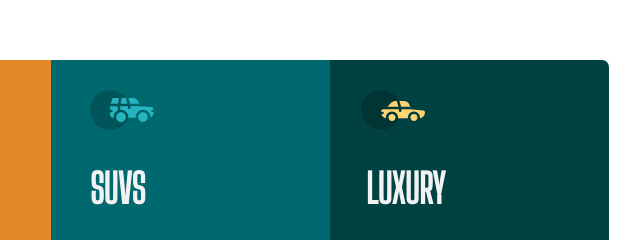
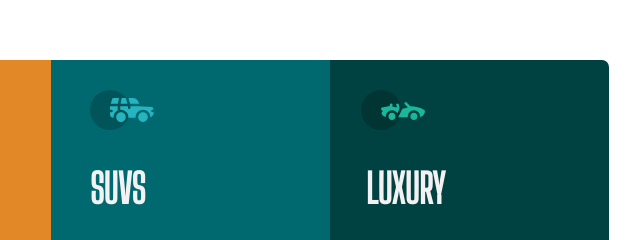
Before and after one commit to RahulCoder9999/PreviewCard, a plain HTML site: page index.html in a window 1280 px wide. Shown: the part 168-408 px from the top of the page, 456-1096 px from the left. Drawn offline with Linux system fonts and the light colour scheme.

Commit message:
Update index.html

```diff
--- a/index.html
+++ b/index.html
@@ -22,7 +22,7 @@
 		<div class="capsule" id="c2">Learn More</div>
 	  </div>
 	  <div class="column" id="col3">
-		<img src="/images/icon-sedans.svg" alt="" class="pic" id="pic3">
+		<img src="/images/icon-luxury.svg" alt="" class="pic" id="pic3">
 		<div class="Big" id="B3">LUXURY</div>
 		<div class ="p" id="p3">Cruise in the best car brands without the bloated prices. Enjoy the enhanced comfort of a luxury rental and arrive in style.</div>
 		<div class="capsule" id="c3">Learn More</div>
```
